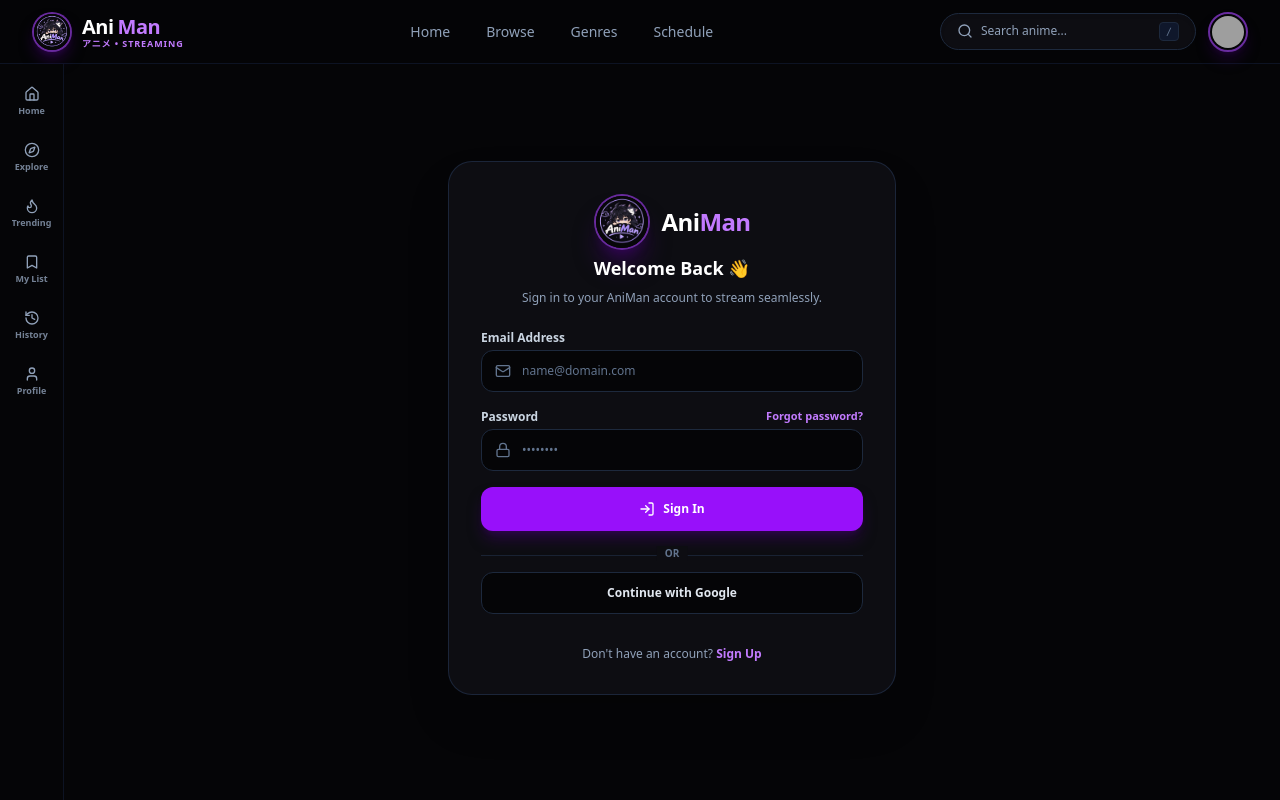
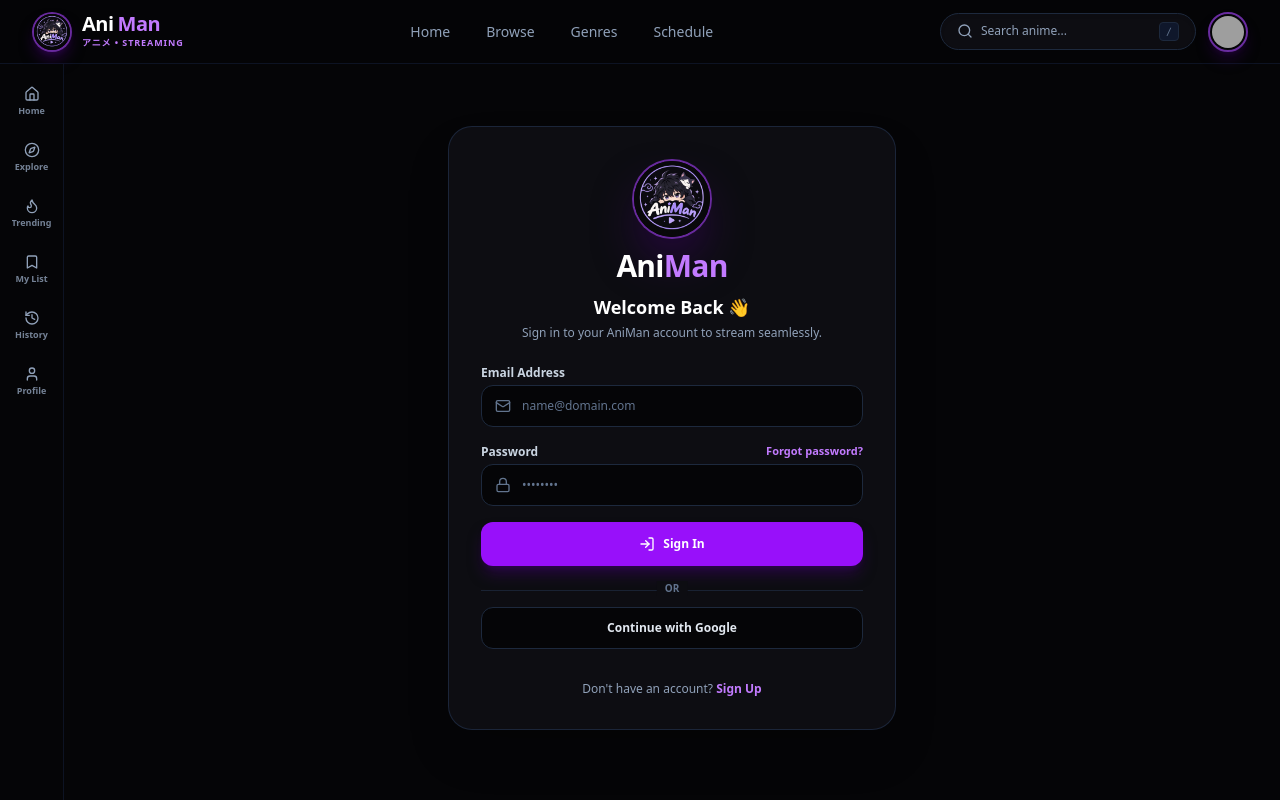
Before and after one commit to manuelgomes2006/AniMan, a React (Vite) app: page /login in a window 1280 px wide. Built offline with nearby package versions, Linux system fonts and the light colour scheme; no server answers; grey boxes are pictures that could not be loaded.

Commit message:
Center logo alignment vertically and apply object-center sizing across auth pages, splash loader, and navigation header

```diff
--- a/src/components/layout/Navbar.tsx
+++ b/src/components/layout/Navbar.tsx
@@ -36,14 +36,14 @@ export default function Navbar({ onOpenSearch }: NavbarProps) {
 
           {/* Brand Logo */}
           <Link to="/" className="flex items-center gap-2.5 group shrink-0">
-            <div className="w-9 h-9 sm:w-10 sm:h-10 rounded-full overflow-hidden group-hover:scale-105 transition-transform border-2 border-purple-500/60 shadow-lg shadow-purple-950/60 shrink-0 bg-black">
-              <img src={logoImg} alt="AniMan Logo" className="w-full h-full object-cover" />
+            <div className="w-9 h-9 sm:w-10 sm:h-10 rounded-full overflow-hidden group-hover:scale-105 transition-transform border-2 border-purple-500/60 shadow-lg shadow-purple-950/60 shrink-0 bg-black flex items-center justify-center">
+              <img src={logoImg} alt="AniMan Logo" className="w-full h-full object-cover object-center" />
             </div>
-            <div className="flex flex-col">
-              <span className="font-black text-lg sm:text-xl tracking-tight text-white flex items-center gap-1">
+            <div className="flex flex-col justify-center">
+              <span className="font-black text-lg sm:text-xl tracking-tight text-white flex items-center gap-1 leading-none">
                 Ani<span className="text-purple-400">Man</span>
               </span>
-              <span className="text-[8px] sm:text-[9px] uppercase tracking-widest text-purple-400 font-semibold -mt-1">
+              <span className="text-[8px] sm:text-[9px] uppercase tracking-widest text-purple-400 font-semibold mt-0.5">
                 アニメ • Streaming
               </span>
             </div>
--- a/src/components/shared/ProtectedRoute.tsx
+++ b/src/components/shared/ProtectedRoute.tsx
@@ -20,8 +20,8 @@ export default function ProtectedRoute({ children, requireAuth = true }: Protect
     return (
       <div className="min-h-screen bg-[#050507] flex flex-col items-center justify-center p-4">
         <div className="flex flex-col items-center gap-3 animate-pulse">
-          <div className="w-14 h-14 rounded-full overflow-hidden border-2 border-purple-500/60 shadow-xl shadow-purple-950/60 shrink-0 bg-black">
-            <img src={logoImg} alt="AniMan Logo" className="w-full h-full object-cover" />
+          <div className="w-16 h-16 sm:w-20 sm:h-20 rounded-full overflow-hidden border-2 border-purple-500/60 shadow-2xl shadow-purple-950/80 shrink-0 bg-black flex items-center justify-center">
+            <img src={logoImg} alt="AniMan Logo" className="w-full h-full object-cover object-center" />
           </div>
           <div className="text-center">
             <span className="font-black text-xl text-white tracking-tight">Ani<span className="text-purple-400">Man</span></span>
--- a/src/pages/Auth/ForgotPasswordPage.tsx
+++ b/src/pages/Auth/ForgotPasswordPage.tsx
@@ -2,6 +2,7 @@ import React, { useState } from 'react';
 import { Link } from 'react-router-dom';
 import { supabase } from '../../services/auth/supabaseClient';
 import { Mail, ArrowLeft, CheckCircle2 } from 'lucide-react';
+import logoImg from '../../assets/logo.jpg';
 
 export default function ForgotPasswordPage() {
   const [email, setEmail] = useState('');
@@ -35,17 +36,19 @@ export default function ForgotPasswordPage() {
   return (
     <div className="min-h-[80vh] flex items-center justify-center py-12 px-4 sm:px-6 lg:px-8 font-sans">
       <div className="max-w-md w-full space-y-6 bg-[#0D0D12] border border-slate-800/90 p-8 rounded-3xl shadow-2xl">
-        <div className="text-center space-y-2 flex flex-col items-center">
-          <Link to="/" className="inline-flex items-center gap-3 group mb-1">
-            <div className="w-14 h-14 rounded-full overflow-hidden border-2 border-purple-500/60 shadow-xl shadow-purple-950/60 group-hover:scale-105 transition-transform bg-black">
-              <img src="/logo.jpg" alt="AniMan Logo" className="w-full h-full object-cover" />
+        <div className="flex flex-col items-center text-center space-y-3">
+          <Link to="/" className="flex flex-col items-center gap-2 group">
+            <div className="w-16 h-16 sm:w-20 sm:h-20 rounded-full overflow-hidden border-2 border-purple-500/60 shadow-2xl shadow-purple-950/80 group-hover:scale-105 transition-transform bg-black flex items-center justify-center">
+              <img src={logoImg} alt="AniMan Logo" className="w-full h-full object-cover object-center" />
             </div>
-            <span className="text-2xl font-black text-white tracking-tight">
+            <span className="text-2xl sm:text-3xl font-black text-white tracking-tight leading-none mt-1">
               Ani<span className="text-purple-400">Man</span>
             </span>
           </Link>
-          <h2 className="text-lg font-extrabold text-white">Reset Your Password</h2>
-          <p className="text-xs text-slate-400">Enter your email address to receive a password reset link.</p>
+          <div className="space-y-1">
+            <h2 className="text-lg font-extrabold text-white">Reset Your Password</h2>
+            <p className="text-xs text-slate-400">Enter your email address to receive a password reset link.</p>
+          </div>
         </div>
 
         {sent ? (
--- a/src/pages/Auth/LoginPage.tsx
+++ b/src/pages/Auth/LoginPage.tsx
@@ -89,17 +89,19 @@ export default function LoginPage() {
   return (
     <div className="min-h-[85vh] flex items-center justify-center py-8 px-4 sm:px-6 lg:px-8 font-sans">
       <div className="max-w-md w-full space-y-6 bg-[#0D0D12] border border-slate-800/90 p-6 sm:p-8 rounded-3xl shadow-2xl">
-        <div className="text-center space-y-2 flex flex-col items-center">
-          <Link to="/" className="inline-flex items-center gap-3 group mb-1">
-            <div className="w-14 h-14 rounded-full overflow-hidden border-2 border-purple-500/60 shadow-xl shadow-purple-950/60 group-hover:scale-105 transition-transform bg-black">
-              <img src={logoImg} alt="AniMan Logo" className="w-full h-full object-cover" />
+        <div className="flex flex-col items-center text-center space-y-3">
+          <Link to="/" className="flex flex-col items-center gap-2 group">
+            <div className="w-16 h-16 sm:w-20 sm:h-20 rounded-full overflow-hidden border-2 border-purple-500/60 shadow-2xl shadow-purple-950/80 group-hover:scale-105 transition-transform bg-black flex items-center justify-center">
+              <img src={logoImg} alt="AniMan Logo" className="w-full h-full object-cover object-center" />
             </div>
-            <span className="text-2xl font-black text-white tracking-tight">
+            <span className="text-2xl sm:text-3xl font-black text-white tracking-tight leading-none mt-1">
               Ani<span className="text-purple-400">Man</span>
             </span>
           </Link>
-          <h2 className="text-lg font-extrabold text-white">Welcome Back 👋</h2>
-          <p className="text-xs text-slate-400">Sign in to your AniMan account to stream seamlessly.</p>
+          <div className="space-y-1">
+            <h2 className="text-lg font-extrabold text-white">Welcome Back 👋</h2>
+            <p className="text-xs text-slate-400">Sign in to your AniMan account to stream seamlessly.</p>
+          </div>
         </div>
 
         {isAccountDeleted && (
--- a/src/pages/Auth/ResetPasswordPage.tsx
+++ b/src/pages/Auth/ResetPasswordPage.tsx
@@ -2,6 +2,7 @@ import React, { useState } from 'react';
 import { useNavigate, Link } from 'react-router-dom';
 import { supabase } from '../../services/auth/supabaseClient';
 import { Lock, CheckCircle2 } from 'lucide-react';
+import logoImg from '../../assets/logo.jpg';
 
 export default function ResetPasswordPage() {
   const navigate = useNavigate();
@@ -42,17 +43,19 @@ export default function ResetPasswordPage() {
   return (
     <div className="min-h-[80vh] flex items-center justify-center py-12 px-4 sm:px-6 lg:px-8">
       <div className="max-w-md w-full space-y-6 bg-[#0D0D12] border border-slate-800/90 p-8 rounded-3xl shadow-2xl">
-        <div className="text-center space-y-2 flex flex-col items-center">
-          <Link to="/" className="inline-flex items-center gap-3 group mb-1">
-            <div className="w-14 h-14 rounded-full overflow-hidden border-2 border-purple-500/60 shadow-xl shadow-purple-950/60 group-hover:scale-105 transition-transform bg-black">
-              <img src="/logo.jpg" alt="AniMan Logo" className="w-full h-full object-cover" />
+        <div className="flex flex-col items-center text-center space-y-3">
+          <Link to="/" className="flex flex-col items-center gap-2 group">
+            <div className="w-16 h-16 sm:w-20 sm:h-20 rounded-full overflow-hidden border-2 border-purple-500/60 shadow-2xl shadow-purple-950/80 group-hover:scale-105 transition-transform bg-black flex items-center justify-center">
+              <img src={logoImg} alt="AniMan Logo" className="w-full h-full object-cover object-center" />
             </div>
-            <span className="text-2xl font-black text-white tracking-tight">
+            <span className="text-2xl sm:text-3xl font-black text-white tracking-tight leading-none mt-1">
               Ani<span className="text-purple-400">Man</span>
             </span>
           </Link>
-          <h2 className="text-lg font-extrabold text-white">Create New Password</h2>
-          <p className="text-xs text-slate-400">Enter a new secure password for your account.</p>
+          <div className="space-y-1">
+            <h2 className="text-lg font-extrabold text-white">Create New Password</h2>
+            <p className="text-xs text-slate-400">Enter a new secure password for your account.</p>
+          </div>
         </div>
 
         {success ? (
--- a/src/pages/Auth/SignupPage.tsx
+++ b/src/pages/Auth/SignupPage.tsx
@@ -261,17 +261,19 @@ export default function SignupPage() {
   return (
     <div className="min-h-[85vh] flex items-center justify-center py-8 px-4 sm:px-6 lg:px-8 font-sans">
       <div className="max-w-md w-full space-y-6 bg-[#0D0D12] border border-slate-800/90 p-6 sm:p-8 rounded-3xl shadow-2xl">
-        <div className="text-center space-y-2 flex flex-col items-center">
-          <Link to="/" className="inline-flex items-center gap-3 group mb-1">
-            <div className="w-14 h-14 rounded-full overflow-hidden border-2 border-purple-500/60 shadow-xl shadow-purple-950/60 group-hover:scale-105 transition-transform bg-black">
-              <img src={logoImg} alt="AniMan Logo" className="w-full h-full object-cover" />
+        <div className="flex flex-col items-center text-center space-y-3">
+          <Link to="/" className="flex flex-col items-center gap-2 group">
+            <div className="w-16 h-16 sm:w-20 sm:h-20 rounded-full overflow-hidden border-2 border-purple-500/60 shadow-2xl shadow-purple-950/80 group-hover:scale-105 transition-transform bg-black flex items-center justify-center">
+              <img src={logoImg} alt="AniMan Logo" className="w-full h-full object-cover object-center" />
             </div>
-            <span className="text-2xl font-black text-white tracking-tight">
+            <span className="text-2xl sm:text-3xl font-black text-white tracking-tight leading-none mt-1">
               Ani<span className="text-purple-400">Man</span>
             </span>
           </Link>
-          <h2 className="text-lg font-extrabold text-white">Create an Account</h2>
-          <p className="text-xs text-slate-400">Sign up with your username and email to get started.</p>
+          <div className="space-y-1">
+            <h2 className="text-lg font-extrabold text-white">Create an Account</h2>
+            <p className="text-xs text-slate-400">Sign up with your username and email to get started.</p>
+          </div>
         </div>
 
         {error && (
```
